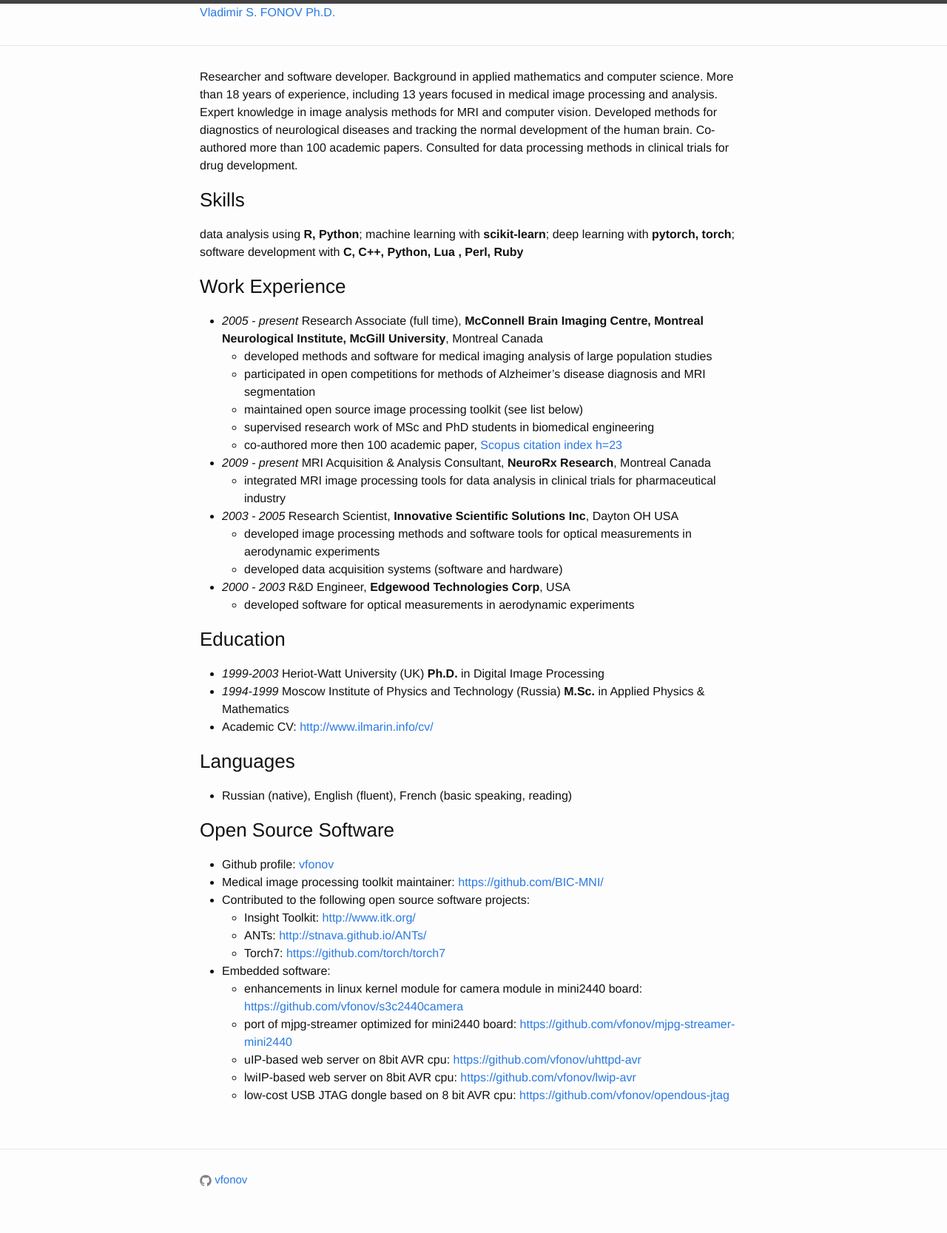
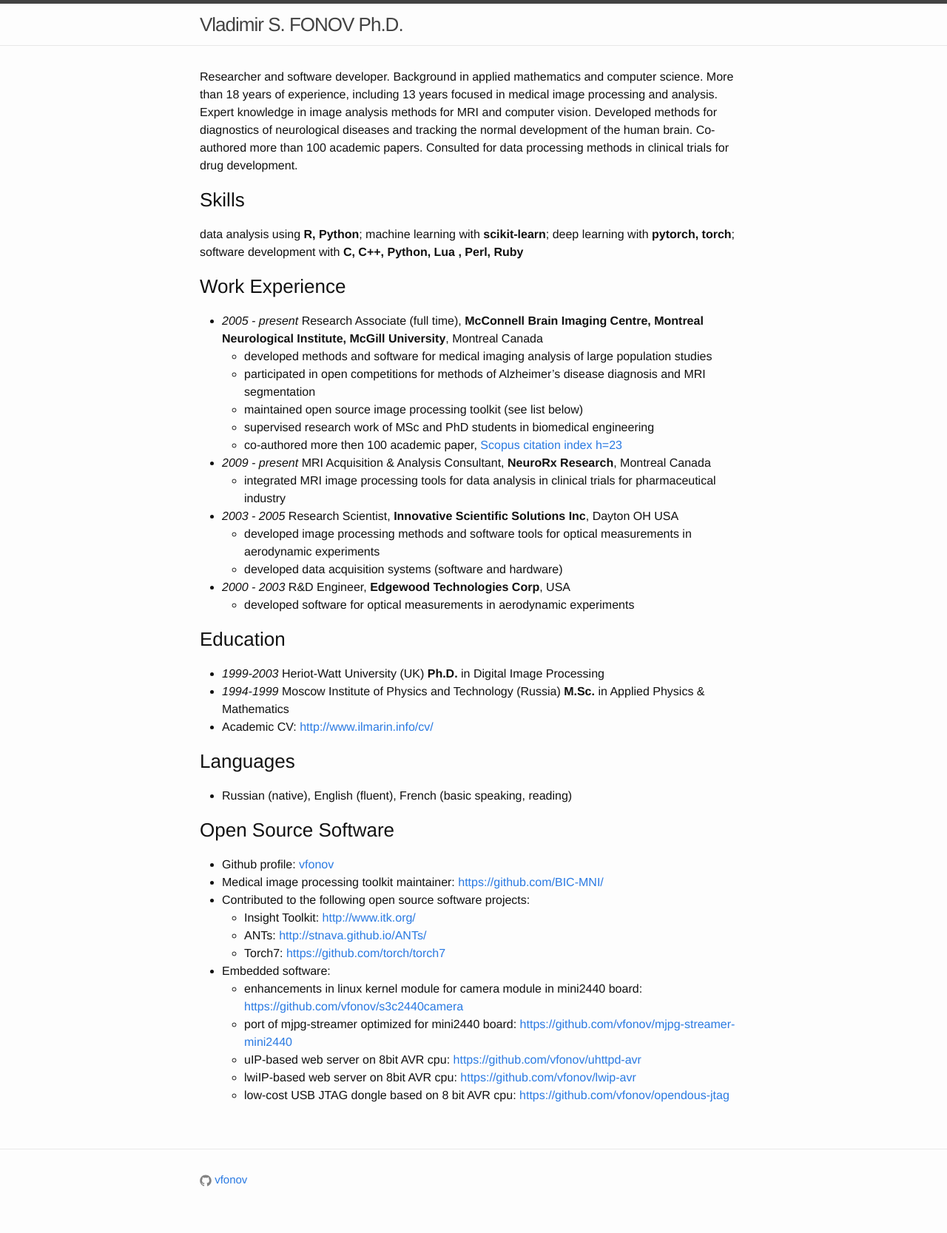
Before and after one commit to vfonov/vfonov.github.io, a Jekyll site: the page built from CV_industry.md, in a window 1280 px wide. Shown: the whole page at 74% size. Built offline with Jekyll 4.4.1, drawn with Linux system fonts in a browser that asks for light colours.

Commit message:
Fixing styles

```diff
--- a/_includes/header_center.html
+++ b/_includes/header_center.html
@@ -2,7 +2,7 @@
 
   <div class="wrapper">
 
-    <a class="site-title-center" href="{{ site.baseurl }}/">{{ page.title }}</a>
+    <center><a class="site-title" href="{{ site.baseurl }}/">{{ page.title }}</a></center>
 
     <nav class="site-nav">
       <a href="#" class="menu-icon">
```
